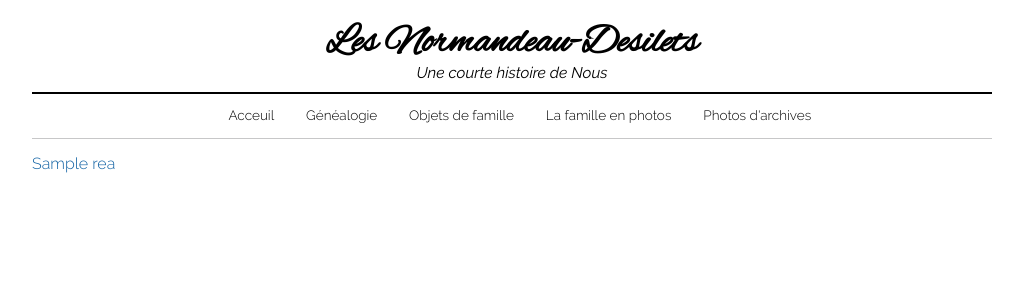
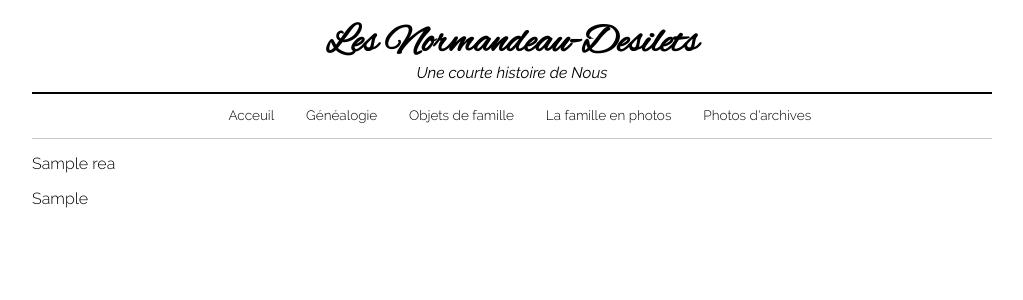
Before and after one commit to micheldesilets/la_famille, a PHP site: page /readings.php in a window 1280 px wide. Shown: the top 300 px of the page, without its empty margins (128-1151 px from the left). Run offline with PHP 8.4, Linux system fonts and the light colour scheme; tables that the repository leaves empty or names only in its code hold one stand-in row (values such as "Sample post").

Commit message:
Added Resume field

```diff
--- a/classes/business/cl_readings.php
+++ b/classes/business/cl_readings.php
@@ -6,6 +6,7 @@ class Readings
   private $m_idpdo;
   private $m_title;
   private $m_address;
+  private $m_resume;
 
   public function set_idpdo($idpdo)
   {
@@ -49,4 +50,19 @@ class Readings
     return $this->m_address;
   }
 
+  /**
+   * @param mixed $m_resume
+   */
+  public function set_Resume($m_resume)
+  {
+    $this->m_resume = utf8_encode($m_resume);
+  }
+
+  /**
+   * @return mixed
+   */
+  public function get_Resume()
+  {
+    return $this->m_resume;
+  }
 }
--- a/classes/database/cl_readingsDB.php
+++ b/classes/database/cl_readingsDB.php
@@ -38,6 +38,7 @@ class readingsDB
 
       $reading->set_Title($row["title_rea"]);
       $reading->set_Address($row["address_rea"]);
+      $reading->set_Resume($row['resume_rea']);
       array_push($readingArray, $reading);
 
       $l++;
--- a/css/media_query.css
+++ b/css/media_query.css
@@ -209,6 +209,10 @@
     width: 85%;
   }
 
+  main .readings {
+    color: red;
+    padding-bottom: 1em;
+  }
   /*
      !* Masthead *!
    .masthead {
--- a/css/style.css
+++ b/css/style.css
@@ -119,12 +119,12 @@ ol {
 }
 
 a {
-  color: #1162a4;
+  color: black;
   text-decoration: none;
 }
 
 a:hover {
-  text-decoration: underline;
+  text-decoration: none;
 }
 
 .more:after {
--- a/readings.php
+++ b/readings.php
@@ -60,12 +60,16 @@
 
             $title = $row->get_Title();
             $address = $row->get_Address();
+            $resume = $row->get_Resume();
             ?>
-
-            <a href="<?php printf($address) ?>" target="_blank">
-              <?php printf($title) ?>
-            </a><br>
-
+            <div class="readings">
+              <a href="<?php printf($address) ?>" target="_blank">
+                <?php printf($title) ?>
+                <p class="resume">
+                  <?php printf($resume) ?>
+                </p>
+              </a><br>
+            </div>
           <?php endwhile; ?>
 
         </section>
```
